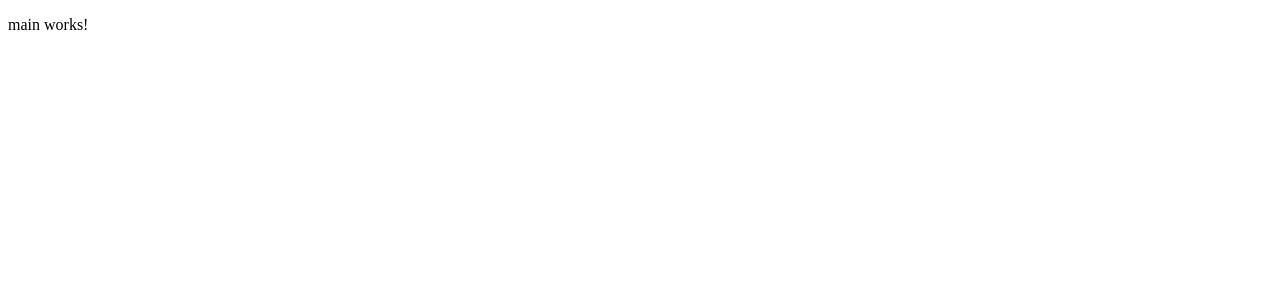
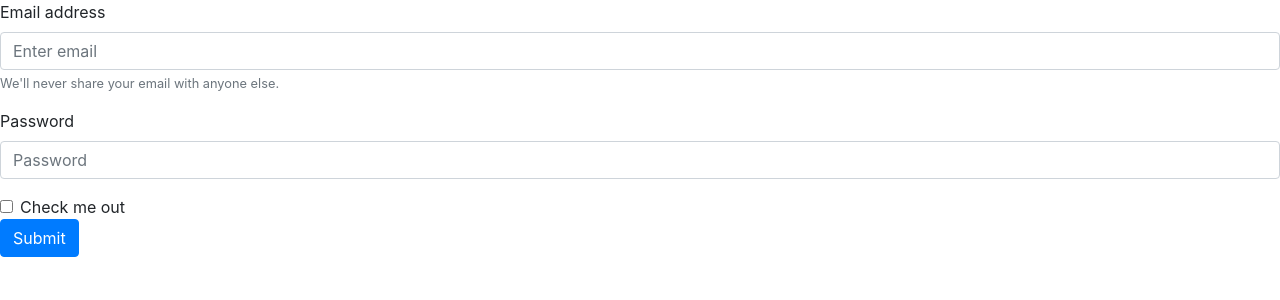
Before and after one commit to otobit-shreya/SportUp, an Angular app: page / in a window 1280 px wide. Shown: the top 300 px of the page. Built offline with nearby package versions, Linux system fonts and the light colour scheme.

Commit message:
bootstrap

```diff
--- a/package.json
+++ b/package.json
@@ -21,7 +21,9 @@
     "@angular/platform-server": "^17.0.0",
     "@angular/router": "^17.0.0",
     "@angular/ssr": "^17.0.7",
+    "bootstrap": "^5.3.2",
     "express": "^4.18.2",
+    "ngx-bootstrap": "^12.0.0",
     "rxjs": "~7.8.0",
     "tslib": "^2.3.0",
     "zone.js": "~0.14.2"
--- a/src/app/main/main.component.html
+++ b/src/app/main/main.component.html
@@ -1 +1,16 @@
-<p>main works!</p>
+<form>
+    <div class="form-group">
+      <label for="exampleInputEmail1">Email address</label>
+      <input type="email" class="form-control" id="exampleInputEmail1" aria-describedby="emailHelp" placeholder="Enter email">
+      <small id="emailHelp" class="form-text text-muted">We'll never share your email with anyone else.</small>
+    </div>
+    <div class="form-group">
+      <label for="exampleInputPassword1">Password</label>
+      <input type="password" class="form-control" id="exampleInputPassword1" placeholder="Password">
+    </div>
+    <div class="form-check">
+      <input type="checkbox" class="form-check-input" id="exampleCheck1">
+      <label class="form-check-label" for="exampleCheck1">Check me out</label>
+    </div>
+    <button type="submit" class="btn btn-primary">Submit</button>
+  </form>
--- a/src/index.html
+++ b/src/index.html
@@ -5,9 +5,14 @@
   <title>MobileApp</title>
   <base href="/">
   <meta name="viewport" content="width=device-width, initial-scale=1">
+  <meta name="viewport" content="width=device-width, initial-scale=1, shrink-to-fit=no">
   <link rel="icon" type="image/x-icon" href="favicon.ico">
+  <link rel="stylesheet" href="https://cdn.jsdelivr.net/npm/bootstrap@4.0.0/dist/css/bootstrap.min.css" integrity="sha384-Gn5384xqQ1aoWXA+058RXPxPg6fy4IWvTNh0E263XmFcJlSAwiGgFAW/dAiS6JXm" crossorigin="anonymous">
 </head>
 <body>
   <app-root></app-root>
+  <script src="https://code.jquery.com/jquery-3.2.1.slim.min.js" integrity="sha384-KJ3o2DKtIkvYIK3UENzmM7KCkRr/rE9/Qpg6aAZGJwFDMVNA/GpGFF93hXpG5KkN" crossorigin="anonymous"></script>
+<script src="https://cdn.jsdelivr.net/npm/popper.js@1.12.9/dist/umd/popper.min.js" integrity="sha384-ApNbgh9B+Y1QKtv3Rn7W3mgPxhU9K/ScQsAP7hUibX39j7fakFPskvXusvfa0b4Q" crossorigin="anonymous"></script>
+<script src="https://cdn.jsdelivr.net/npm/bootstrap@4.0.0/dist/js/bootstrap.min.js" integrity="sha384-JZR6Spejh4U02d8jOt6vLEHfe/JQGiRRSQQxSfFWpi1MquVdAyjUar5+76PVCmYl" crossorigin="anonymous"></script>
 </body>
 </html>
```
Also changed, not shown: 1 other file (tests, documents, lock files or other folders).
